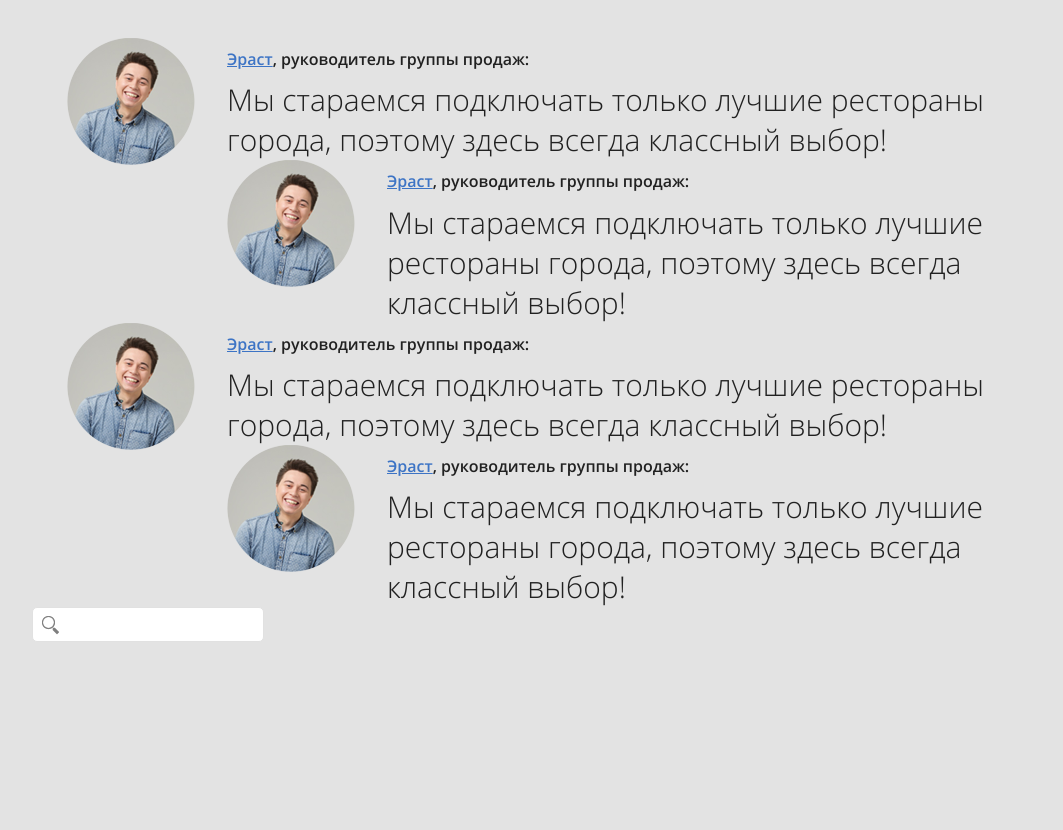
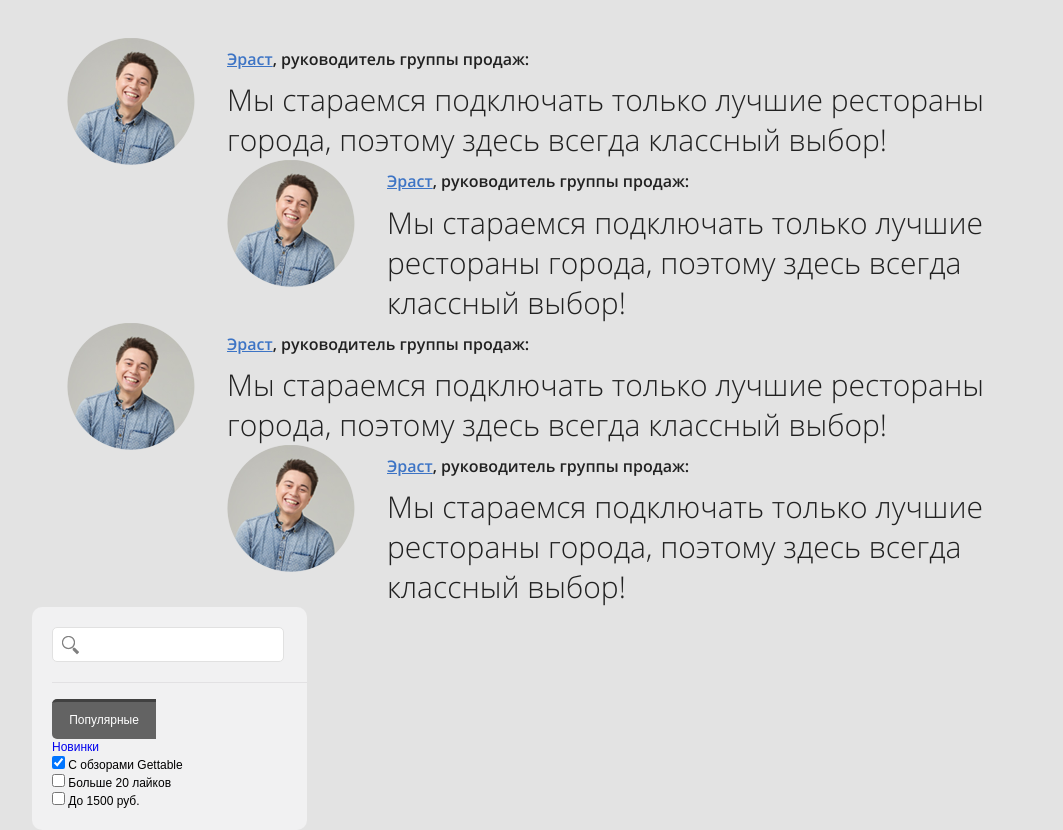
Before and after one commit to coderiver/gettable_upd, a plain HTML site: page search.html in a window 1280 px wide. Shown: the part 82-912 px from the top of the page, without its empty margins (108-1171 px from the left). Before the commit the page ends 800 px from the top, so only its background shows below. Drawn offline with Linux system fonts and the light colour scheme; a script that the page names is missing.

Commit message:
no message

```diff
--- a/sass/_common.sass
+++ b/sass/_common.sass
@@ -279,9 +279,8 @@ a
 
 		.header__restincity
 			position: absolute
-			top: 0px
 			left: 220px
-			top: 31px
+			top: 32px
 			+OpenSans
 			font-size: 14px
 
@@ -300,7 +299,7 @@ a
 
 		.header__loginfree
 			position: absolute
-			top: 28px
+			top: 29px
 			right: 64px
 			+OpenSans
 			font-size: 14px
--- a/sass/_main.sass
+++ b/sass/_main.sass
@@ -456,18 +456,43 @@
 				line-height: 40px
 
 .searchrest
+	width: 255px
+	padding: 20px 0px 20px 20px
+	background: #f1f1f2
+	border-radius: 10px
 
-	.searchrest__form
+	.searchrest__input
 		position: relative
 
 		.searchrest__text
-			width: 230px
+			width: 175px
 			height: 33px
 			border: 1px solid #e1e1e1
 			border-radius: 5px
+			padding-left: 40px
+			padding-right: 15px
+			font-size: 14px
+			+OpenSans
+			color: #000
 
 		.searchrest__button
 			+s(search_name)
 			position: absolute
 			top: 0px
 			left: 0px
+
+	.searchrest__select
+		border-top: 1px solid #e2e1e3
+		margin-top: 20px
+		padding-top: 16px
+
+		.popular
+			padding-top: 10px
+			background: #636363
+			color: #fff
+			display: block
+			height: 27px
+			width: 104px
+			text-align: center
+			border-radius: 5px 0 0 5px
+			border-top: 3px solid #414141
--- a/sass/_widgets.sass
+++ b/sass/_widgets.sass
@@ -381,7 +381,9 @@
 		display: block
 		background: #f3f3f3
 		text-align: center
-		padding: 18px 18px 16px
+		padding-top: 18px
+		padding-right: 18px
+		padding-left: 18px
 		position: relative
 
 		.busy
@@ -397,6 +399,10 @@
 
 		img
 			margin-top: 25px
+
+		.cycle-slideshow
+			height: 120px
+
 
 		.nobusy
 			width: 100%
@@ -427,19 +433,7 @@
 			bottom: 65px
 			left: 30px
 
-		.cycle-pager
-			text-align: center
 
-			span
-				font-size: 40px
-				width: 16px
-				height: 16px
-				display: inline-block
-				color: #cccccc
-				cursor: pointer
-
-			.cycle-pager-active
-				color: #aaaaaa
 
 	// Виджет "Общие сведения" //
 	.widget__about
--- a/search.html
+++ b/search.html
@@ -27,8 +27,7 @@
 	</div>
 	<!-- END header__search-->
 
-	<!-- BEGIN wrapper-->
-	<div class="wrapper">
+
 	<div class="employees">
 		<!-- BEGIN cycle-slideshow-->
 		<div class="cycle-slideshow" data-cycle-timeout="4000" data-cycle-slides=".employee" data-cycle-next="#next_comm" data-cycle-prev="#prev_comm">
@@ -91,14 +90,30 @@
 	</div>
 	<!-- END employees -->
 
+	<!-- BEGIN wrapper-->
+	<div class="wrapper">
+		<!-- BEGIN searchrest -->
 		<div class="searchrest">
-			<div class="searchrest__form">
+			<div class="searchrest__input">
 				<input type="text" name="s" class="searchrest__text">
 				<input type="submit" class="searchrest__button" value="">
 			</div>
 
+			<div class="searchrest__select">
+				<a href="#" class="popular">Популярные</a>
+				<a href="#" class="new">Новинки</a>
+
+				<div class="searchrest__option">
+					<label><input type="checkbox" checked /> С обзорами Gettable</label><br />
+					<label><input type="checkbox" /> Больше 20 лайков</label><br />
+					<label><input type="checkbox" /> До 1500 руб.</label><br />
+				</div>
 
 			</div>
+
+
+		</div>
+		<!-- END searchrest -->
 
 	</div>
 	<!-- END wrapper-->
```
Also changed, not shown: index.html (+1 -0 lines), css/screen.css. Lines whose indentation alone changed are shown as unchanged.
